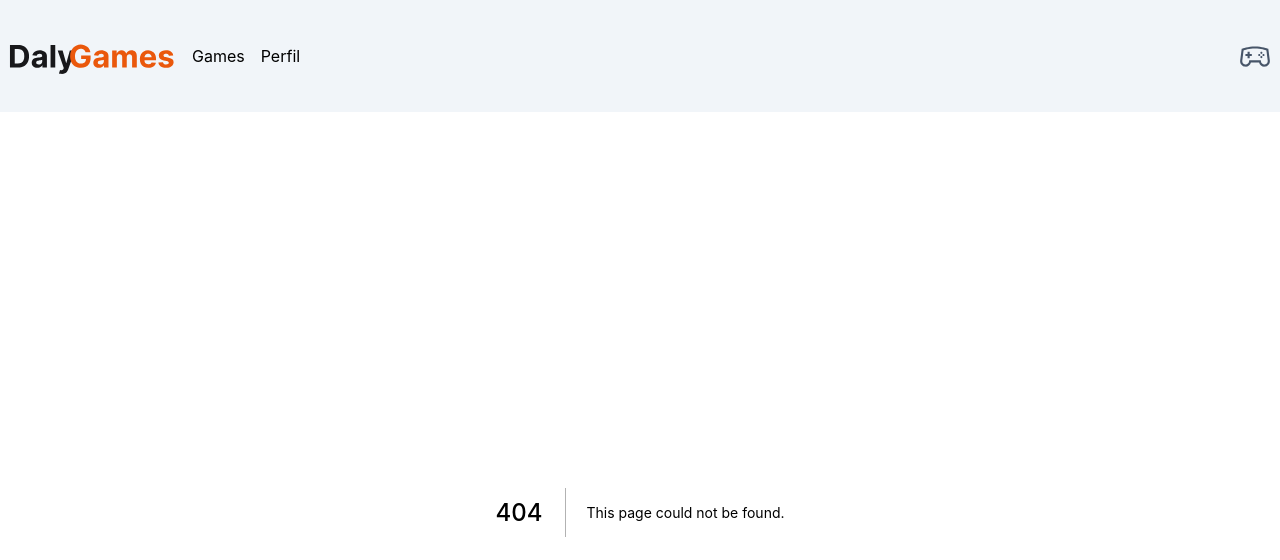
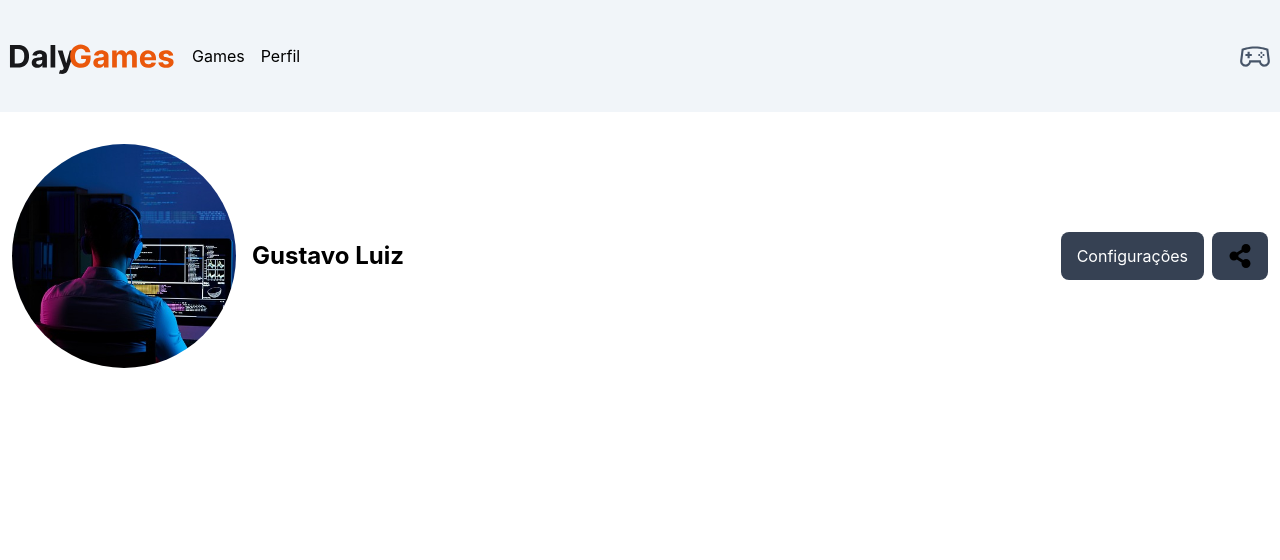
Before and after one commit to gustavols12/DalyApp, a Next.js app: page /profile in a window 1280 px wide. Before the commit this address had no page. Shown: the top 560 px of the page. Built offline with nearby package versions, Linux system fonts and the light colour scheme.

Commit message:
Feat: Cria página Profile

```diff
--- /dev/null
+++ b/src/app/profile/page.tsx
@@ -0,0 +1,32 @@
+import { Container } from '@/components/container';
+import Image from 'next/image';
+import userImg from '@/app/assests/user.png';
+import { FaShareAlt } from 'react-icons/fa';
+
+export default function Profile() {
+  return (
+    <main className="w-full text-black">
+      <Container>
+        <section className="mt-8 mb-6 flex flex-col items-center justify-between relative gap-3 sm:flex-row">
+          <div className="w-full flex items-center gap-4 text-lg flex-col sm:flex-row justify-center sm:justify-normal">
+            <Image
+              src={userImg}
+              alt="Foto perfil"
+              className="rounded-full w-56 h-56 object-cover"
+            />
+            <h1 className="font-bold text-2xl ">Gustavo Luiz</h1>
+          </div>
+
+          <div className="flex gap-2 items-center justify-center">
+            <button className="bg-gray-700 px-4 py-3 rounded-lg text-white">
+              Configurações
+            </button>
+            <button className="bg-gray-700 px-4 py-3 rounded-lg">
+              <FaShareAlt size={24} />
+            </button>
+          </div>
+        </section>
+      </Container>
+    </main>
+  );
+}
--- a/src/components/header/index.tsx
+++ b/src/components/header/index.tsx
@@ -1,7 +1,7 @@
-import Link from "next/link";
-import Image from "next/image";
-import logo from "@/app/assests/logo.svg";
-import { LiaGamepadSolid } from "react-icons/lia";
+import Link from 'next/link';
+import Image from 'next/image';
+import logo from '@/app/assests/logo.svg';
+import { LiaGamepadSolid } from 'react-icons/lia';
 
 export function Header() {
   return (
@@ -17,7 +17,7 @@
               className="w-full"
             />
           </Link>
-          <Link href="/games">Games</Link>
+          <Link href="/">Games</Link>
           <Link href="/profile">Perfil</Link>
         </nav>
         <div className="hidden sm:flex justify-center items-center">
```
